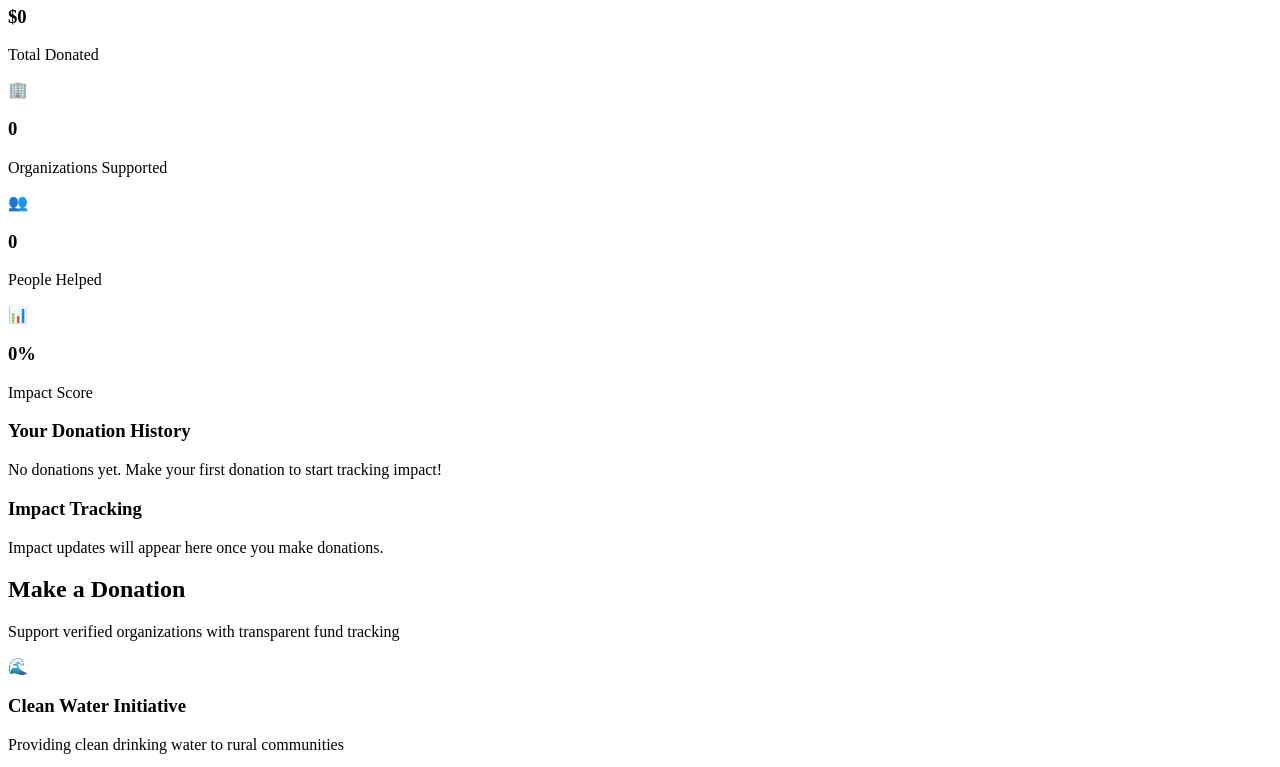
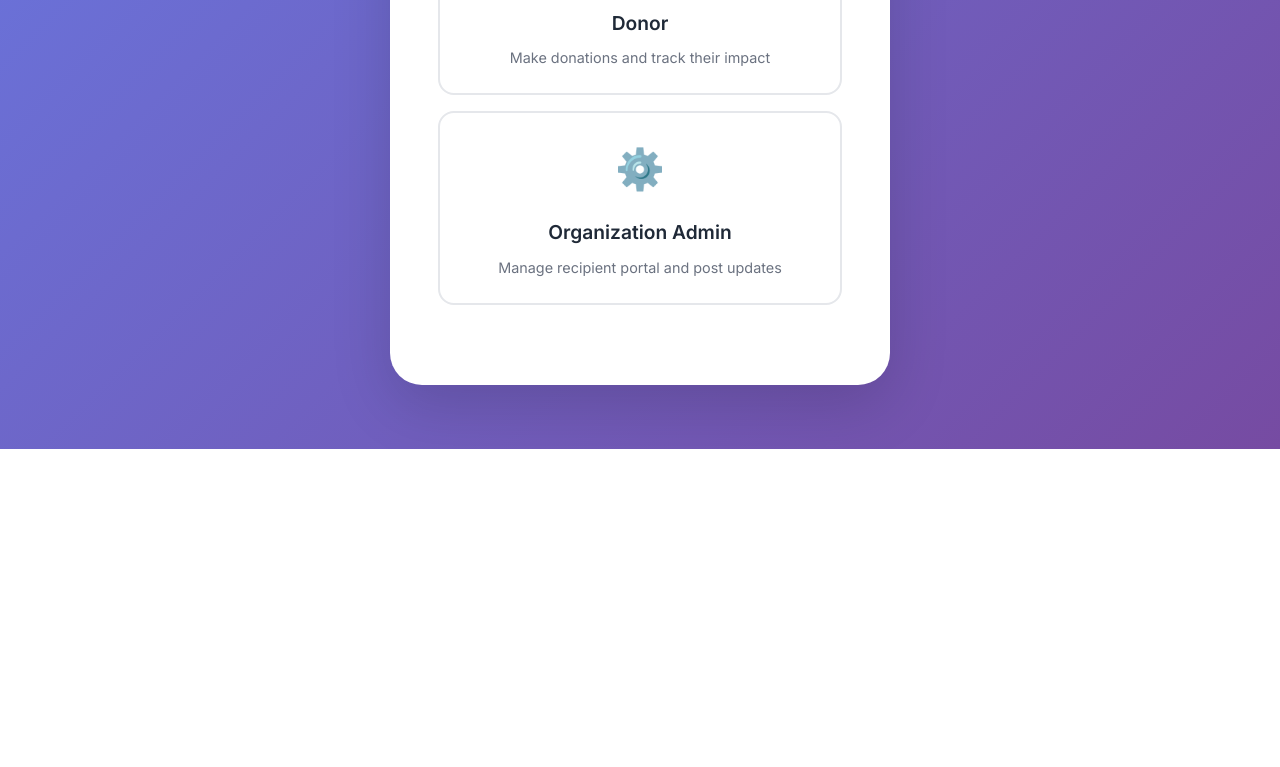
Before and after one commit to VaishnaviJaiswal-1001/AidChain, a plain HTML site: page index.html in a window 1280 px wide. Shown: the part 632-1399 px from the top of the page. After the commit the page ends 1081 px from the top, so only its background shows below. Drawn offline with Linux system fonts and the light colour scheme.

Commit message:
Update index.html

```diff
--- a/index.html
+++ b/index.html
@@ -4,7 +4,7 @@
     <meta charset="UTF-8">
     <meta name="viewport" content="width=device-width, initial-scale=1.0">
     <title>AidChain - Transparent Donation Tracking</title>
-    <link rel="stylesheet" href="vend.css">
+    <link rel="stylesheet" href="style.css">
     <link href="https://fonts.googleapis.com/css2?family=Inter:wght@300;400;500;600;700&display=swap" rel="stylesheet">
 </head>
 <body>
@@ -351,6 +351,6 @@
         </div>
     </div>
 
-    <script src="vend.js"></script>
+    <script src="script.js"></script>
 </body>
 </html>
```
